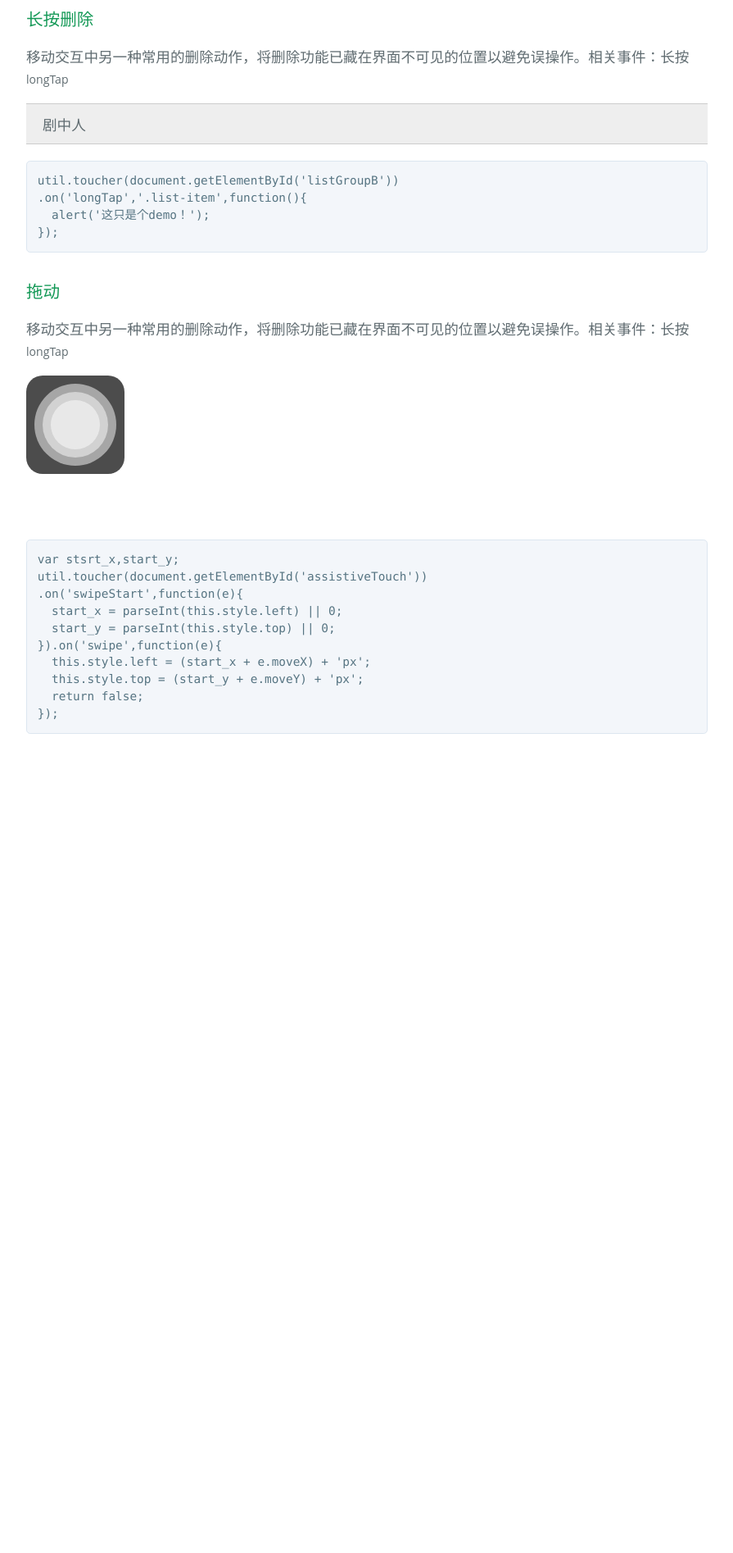
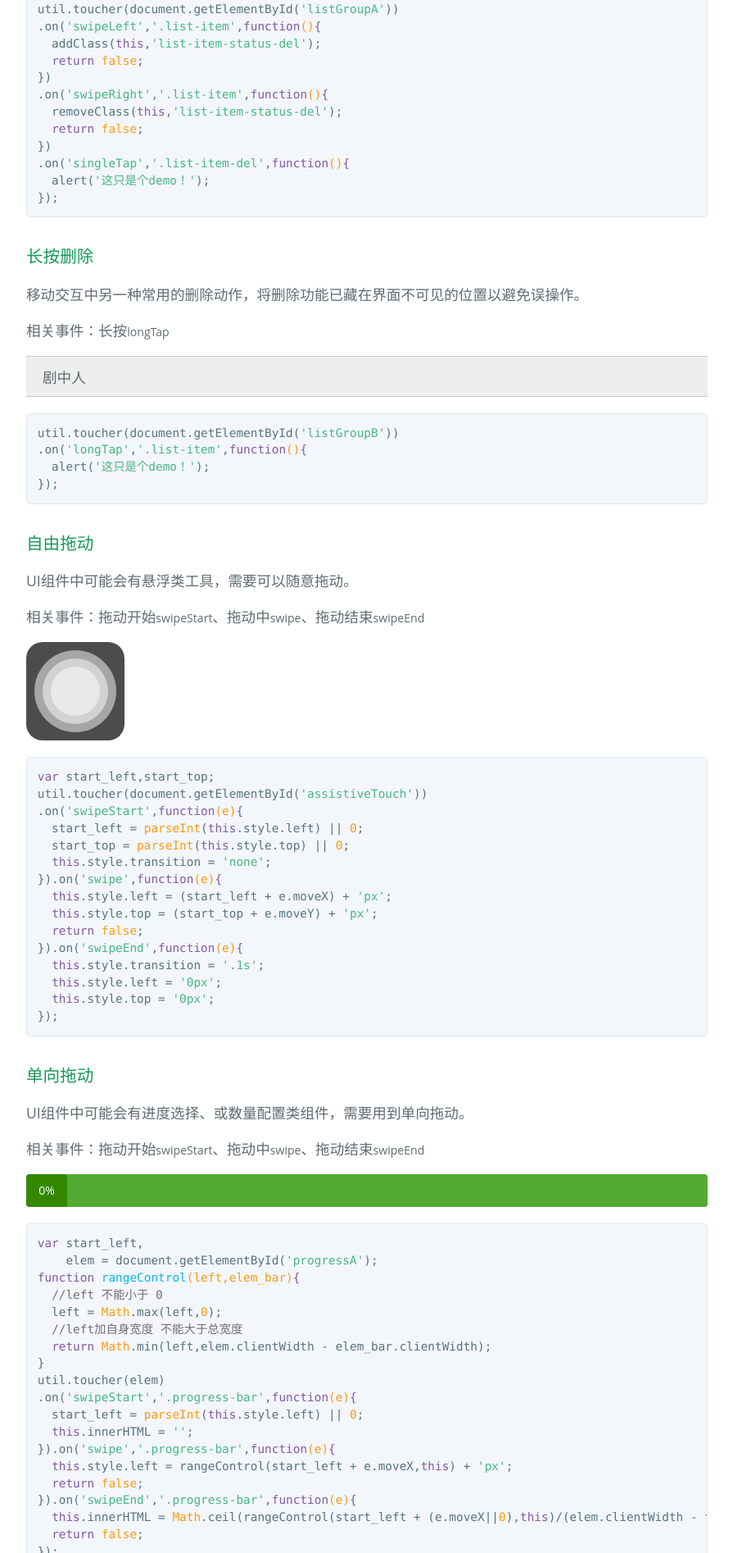
Before and after one commit to bh-lay/toucher, a plain HTML site: page index.html in a window 1280 px wide. Shown: the part 906-2800 px from the top of the page at 82% size, without its empty margins (192-1087 px from the left). Before the commit the page ends 1849 px from the top, so only its background shows below. Drawn offline with Linux system fonts and the light colour scheme.

Commit message:
增加demo解释及部分交互完善

```diff
--- a/index.html
+++ b/index.html
@@ -6,20 +6,29 @@
     <meta name="viewport" content="width=device-width, initial-scale=1">
     <link rel="stylesheet" type="text/css" href="stylesheets/normalize.css" media="screen">
     <link rel="stylesheet" type="text/css" href="stylesheets/stylesheet.css" media="screen">
-    <link rel="stylesheet" type="text/css" href="stylesheets/github-light.css" media="screen">
+    <link rel="stylesheet" type="text/css" href="stylesheets/paraiso.light.css" media="screen">
   </head>
   <body>
     <section class="page-header">
       <h1 class="project-name">Toucher</h1>
       <h2 class="project-tagline">面向移动端模拟手势的类库</h2>
       <a href="https://github.com/bh-lay/toucher" class="btn">View on GitHub</a>
-      <a href="https://github.com/bh-lay/toucher/zipball/master" class="btn">Download .zip</a>
-      <a href="https://github.com/bh-lay/toucher/tarball/master" class="btn">Download .tar.gz</a>
+      <a href="https://github.com/bh-lay/toucher/zipball/master" class="btn download">Download .zip</a>
+      <a href="https://github.com/bh-lay/toucher/tarball/master" class="btn download">Download .tar.gz</a>
     </section>
 
     <section class="main-content">
+<blockquote>
+  <p>Toucher仅仅提供移动端手势的事件支持，下面的例子皆为使用手势完成的demo，可供参考。</p>
+<h3>基本事件</h3>
+<p>轻击<small>singleTap</small>、双击<small>doubleTap</small>、长按<small>longTap</small>、上划<small>swipeUp</small>、右划<small>swipeRight</small>、下划<small>swipeDown</small>、左划<small>swipeleft</small></p>
+<h3>高级事件</h3>
+<p>滑动开始<small>swipeStart</small>、滑动<small>swipe</small>、滑动结束<small>swipeEnd</small></p>
+</blockquote>
+
 <h3>左划删除</h3>
-<p>移动交互中常用的删除手势，用于删除列表中的对象。相关事件：左划<small>swipeLeft</small>、右划<small>swipeRight</small>、轻击<small>singleTap</small></p>
+<p>移动交互中常用的删除手势，用于删除列表中的对象。</p>
+<p>相关事件：左划<small>swipeLeft</small>、右划<small>swipeRight</small>、轻击<small>singleTap</small></p>
 <div class="list-group" id="listGroupA">
   <div class="list-item">
     <div class="list-item-body">
@@ -46,7 +55,8 @@
 </pre>
 
 <h3>长按删除</h3>
-<p>移动交互中另一种常用的删除动作，将删除功能已藏在界面不可见的位置以避免误操作。相关事件：长按<small>longTap</small></p>
+<p>移动交互中另一种常用的删除动作，将删除功能已藏在界面不可见的位置以避免误操作。</p>
+<p>相关事件：长按<small>longTap</small></p>
 <div class="list-group" id="listGroupB">
   <div class="list-item">
     <div class="list-item-body">
@@ -61,25 +71,86 @@
 });</code>
 </pre>
 
-<h3>拖动</h3>
-<p>移动交互中另一种常用的删除动作，将删除功能已藏在界面不可见的位置以避免误操作。相关事件：长按<small>longTap</small></p>
+<h3>自由拖动</h3>
+<p>UI组件中可能会有悬浮类工具，需要可以随意拖动。</p>
+<p>相关事件：拖动开始<small>swipeStart</small>、拖动中<small>swipe</small>、拖动结束<small>swipeEnd</small></p>
 <div class="assistive-touch-cnt">
   <div class="assistiveTouch" id="assistiveTouch"><span></span></div>
 </div>
 <pre>
-<code>var stsrt_x,start_y;
+<code>var start_left,start_top;
 util.toucher(document.getElementById('assistiveTouch'))
 .on('swipeStart',function(e){
-  start_x = parseInt(this.style.left) || 0;
-  start_y = parseInt(this.style.top) || 0;
+  start_left = parseInt(this.style.left) || 0;
+  start_top = parseInt(this.style.top) || 0;
+  this.style.transition = 'none';
 }).on('swipe',function(e){
-  this.style.left = (start_x + e.moveX) + 'px';
-  this.style.top = (start_y + e.moveY) + 'px';
+  this.style.left = (start_left + e.moveX) + 'px';
+  this.style.top = (start_top + e.moveY) + 'px';
+  return false;
+}).on('swipeEnd',function(e){
+  this.style.transition = '.1s';
+  this.style.left = '0px';
+  this.style.top = '0px';
+});</code>
+</pre>
+
+<h3>单向拖动</h3>
+<p>UI组件中可能会有进度选择、或数量配置类组件，需要用到单向拖动。</p>
+<p>相关事件：拖动开始<small>swipeStart</small>、拖动中<small>swipe</small>、拖动结束<small>swipeEnd</small></p>
+<div class="progress-cnt" id="progressA">
+  <div class="progress-bar">0%</div>
+</div>
+<pre>
+<code>var start_left,
+    elem = document.getElementById('progressA');
+function rangeControl(left,elem_bar){
+  //left 不能小于 0
+  left = Math.max(left,0);
+  //left加自身宽度 不能大于总宽度
+  return Math.min(left,elem.clientWidth - elem_bar.clientWidth);
+}
+util.toucher(elem)
+.on('swipeStart','.progress-bar',function(e){
+  start_left = parseInt(this.style.left) || 0;
+  this.innerHTML = '';
+}).on('swipe','.progress-bar',function(e){
+  this.style.left = rangeControl(start_left + e.moveX,this) + 'px';
+  return false;
+}).on('swipeEnd','.progress-bar',function(e){
+  this.innerHTML = Math.ceil(rangeControl(start_left + (e.moveX||0),this)/(elem.clientWidth - this.clientWidth) * 100) + '%';
+  return false;
+});</code>
+</pre><div class="progress-cnt" id="progressB">
+  <div class="progress-bar">0%</div>
+</div>
+<pre>
+<code>var start_top,
+    elem = document.getElementById('progressB');
+function rangeControl(top,elem_bar){
+  //top 不能小于 0
+  top = Math.max(top,0);
+  //left加自身宽度 不能大于总宽度
+  return Math.min(left,elem.clientWidth - elem_bar.clientWidth);
+}
+util.toucher(elem)
+.on('swipeStart','.progress-bar',function(e){
+  start_left = parseInt(this.style.left) || 0;
+  this.innerHTML = '';
+}).on('swipe','.progress-bar',function(e){
+  this.style.left = rangeControl(start_left + e.moveX,this) + 'px';
+  return false;
+}).on('swipeEnd','.progress-bar',function(e){
+  this.innerHTML = Math.ceil(rangeControl(start_left + (e.moveX||0),this)/(elem.clientWidth - this.clientWidth) * 100) + '%';
   return false;
 });</code>
 </pre>
+
+
+
     </section>
-<script src="toucher.js"></script>
+<script src="javascript/toucher.js"></script>
+<script src="javascript/highlight.js"></script>
 <script>
   /**
    * 判断dom是否拥有某个class
@@ -100,6 +171,8 @@ util.toucher(document.getElementById('assistiveTouch'))
   for(var index=codes.length-1;index>=0;index--){
     eval('(function (){' +  codes[index].innerHTML + '})()')
   }
+
+  hljs.initHighlighting();
 </script>
 </body>
 </html>
--- a/stylesheets/stylesheet.css
+++ b/stylesheets/stylesheet.css
@@ -18,6 +18,7 @@ a {
 .btn {
   display: inline-block;
   margin-bottom: 1rem;
+  padding: 0.75rem 1rem;
   color: rgba(255, 255, 255, 0.7);
   background-color: rgba(255, 255, 255, 0.08);
   border-color: rgba(255, 255, 255, 0.2);
@@ -34,24 +35,15 @@ a {
   background-color: rgba(255, 255, 255, 0.2);
   border-color: rgba(255, 255, 255, 0.3); }
 
-@media screen and (min-width: 64em) {
-  .btn {
-    padding: 0.75rem 1rem; } }
-
-@media screen and (min-width: 42em) and (max-width: 64em) {
-  .btn {
-    padding: 0.6rem 0.9rem;
-    font-size: 0.9rem; } }
-
 @media screen and (max-width: 42em) {
   .btn {
     display: block;
     width: 100%;
     padding: 0.75rem;
     font-size: 0.9rem; }
-    .btn + .btn {
-      margin-top: 1rem;
-      margin-left: 0; } }
+  .download{
+    display: none; }
+    }
 
 .page-header {
   color: #fff;
@@ -167,8 +159,8 @@ a {
 .main-content ul, .main-content ol {
   margin-top: 0; }
 .main-content blockquote {
-  padding: 0 1rem;
-  margin-left: 0;
+  padding-left: 1rem;
+  margin: 0;
   color: #819198;
   border-left: 0.3rem solid #dce6f0; }
   .main-content blockquote > :first-child {
@@ -281,11 +273,10 @@ a {
 }
 
 .assistive-touch-cnt{
-  position: relative;
-  height: 200px;
+  margin-bottom: 20px;
 }
 .assistiveTouch{
-  position: absolute;
+  position: relative;
   width: 120px;
   height: 120px;
   border-radius: 20px;
@@ -317,3 +308,22 @@ a {
   top: 30px;
   left: 30px;
 }
+
+.progress-cnt{
+  height: 40px;
+  margin-bottom: 20px;
+  border-radius: 4px;
+  background: #5a3;
+  overflow: hidden;
+}
+.progress-bar{
+  position: relative;
+  width: 50px;
+  height: 40px;
+  background: #380;
+  border-radius: 4px;
+  text-align: center;
+  line-height: 40px;
+  font-size: 14px;
+  color: #fff;
+}
```
